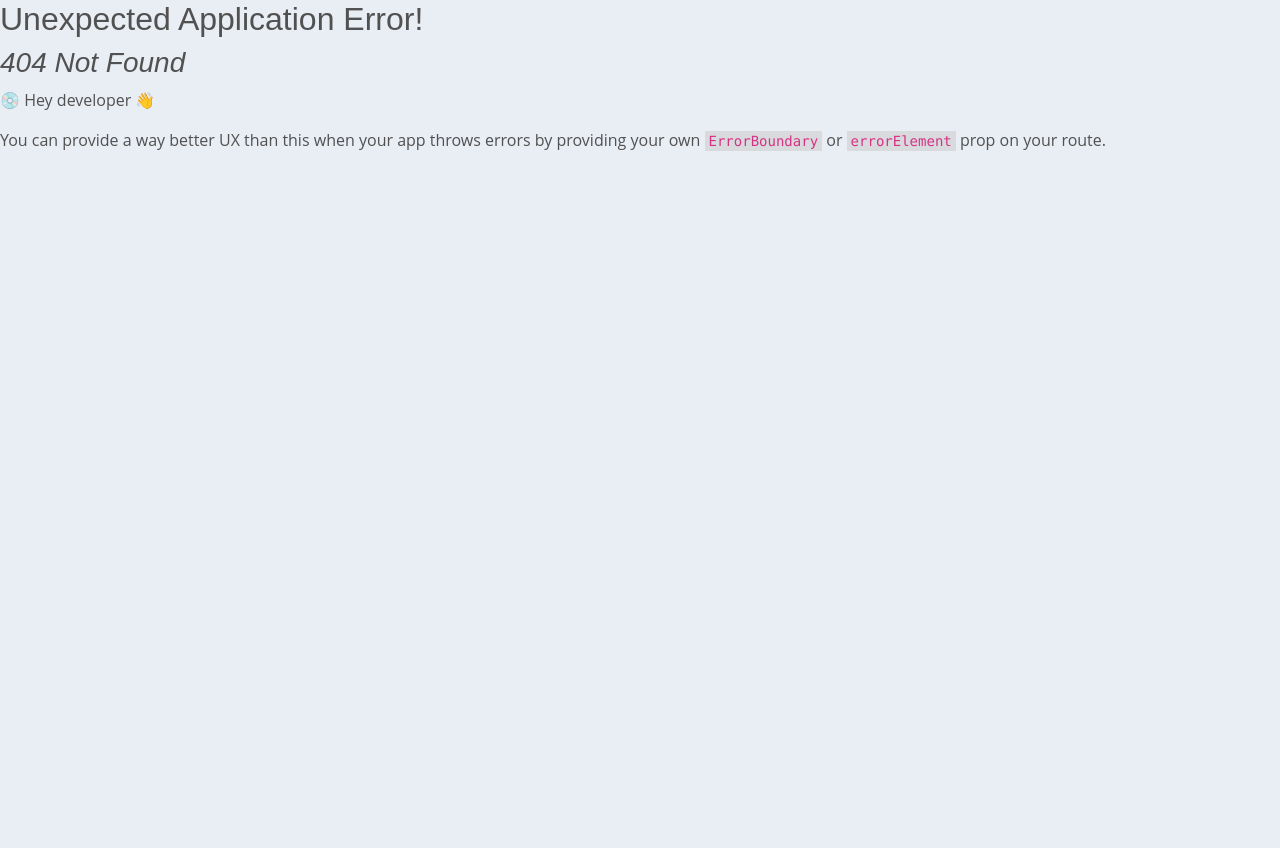
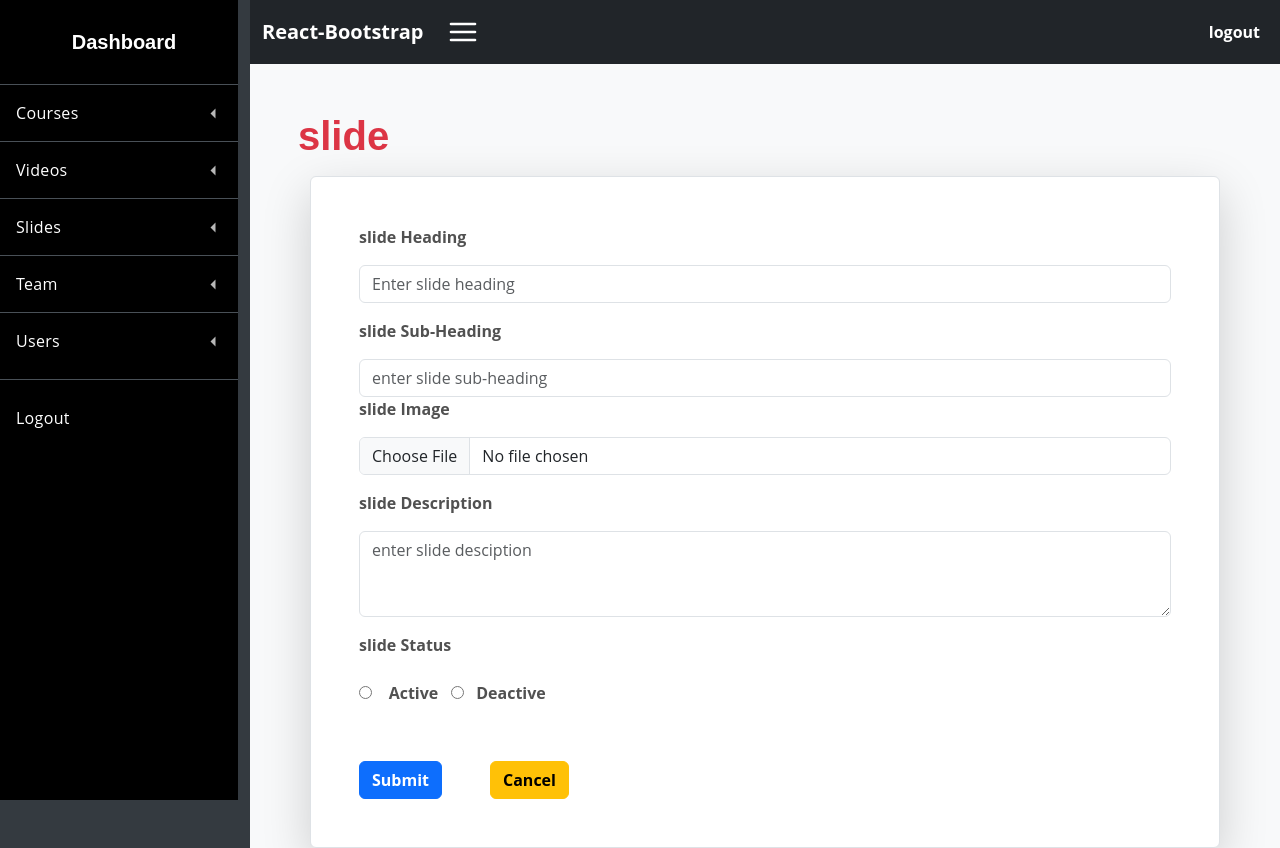
Before and after one commit to 140519982022/admin-user-dashboard-project, a React (Create React App) app: page /add-slide in a window 1280 px wide. Before the commit this address had no page. Shown: the top 848 px of the page. Before the commit the page ends 800 px from the top, so only its background shows below. Built offline with nearby package versions, Linux system fonts and the light colour scheme.

Commit message:
video modules multeple delete api attched successfully

```diff
--- a/src/components/common/Sidebar.jsx
+++ b/src/components/common/Sidebar.jsx
@@ -97,8 +97,8 @@ export default function Sidebar() {
                     <div className='dashboard-nav-dropdown'>
                         <a href="#!" className="dashboard-nav-item dashboard-nav-dropdown-toggle"><i className="fas fa-money-check-alt"></i> Slides </a>
                         <div className='dashboard-nav-dropdown-menu'>
-                            <Link to={'/add-slider'} className="dashboard-nav-dropdown-item"><li>Add Slides</li></Link>
-                            <Link to={'/view-slider'} className="dashboard-nav-dropdown-item"><li>View Slides</li></Link>
+                            <Link to={'/add-slide'} className="dashboard-nav-dropdown-item"><li>Add Slides</li></Link>
+                            <Link to={'/view-slide'} className="dashboard-nav-dropdown-item"><li>View Slides</li></Link>
                         </div>
                     </div>
                     <div className='dashboard-nav-dropdown'>
--- a/src/components/pages/courses/VIewCourse.jsx
+++ b/src/components/pages/courses/VIewCourse.jsx
@@ -134,10 +134,10 @@ export default function ViewCourse() {
 
                     toast.success(result.data.message)
                     axios.post(`http://localhost:8000/api/backend/courses/view`)
-                    .then((response) => {
-                        if (response.data.status == true) {
-                            // console.log(response.data.data)
-                            setAlluser(response.data.data) // Set only the data array
+                    .then((res) => {
+                        if (res.data.status == true) {
+                            // console.log(res.data.data)
+                            setAlluser(res.data.data) // Set only the data array
                         }else{
                             setAlluser([])
 
@@ -156,7 +156,7 @@ export default function ViewCourse() {
                 }
 
         }).catch(
-            ()=>{
+            (error)=>{
                 toast.error('somthing went wrong')
 
 
--- a/src/components/pages/slides/AddSlides.jsx
+++ b/src/components/pages/slides/AddSlides.jsx
@@ -15,7 +15,7 @@ export default function AddSlides() {
                     <div className='main-content'>
                         <Header />
                         <div className='p-5'>
-                        <h1 className='fw-bold text-danger'>Slider</h1>
+                        <h1 className='fw-bold text-danger'>slide</h1>
 
 <div className='container'>
     <div className=''>
@@ -23,29 +23,29 @@ export default function AddSlides() {
         <div className='w-100 mx-auto  m-3 shadow-lg p-5 bg-body rounded border'>
             <form>
                 <div className="form-group">
-                    <label for="exampleInputEmail1" className='fw-bold pb-3'>Slider Heading</label>
+                    <label for="exampleInputEmail1" className='fw-bold pb-3'>slide Heading</label>
                     <input type="text" className="form-control mb-3" aria-describedby="emailHelp"
-                        placeholder="Enter slider heading" />
+                        placeholder="Enter slide heading" />
                 </div>
                 <div className="form-group">
-                    <label for="exampleInputPassword1" className='fw-bold pb-3'>Slider
+                    <label for="exampleInputPassword1" className='fw-bold pb-3'>slide
                         Sub-Heading</label>
                     <input type="text" className="form-control"
-                        placeholder="enter slider sub-heading" />
+                        placeholder="enter slide sub-heading" />
                 </div>
                 <div className="form-group">
-                    <label for="exampleInputPassword1" className='fw-bold pb-3'>Slider Image</label>
+                    <label for="exampleInputPassword1" className='fw-bold pb-3'>slide Image</label>
                     <input type="file" className="form-control" />
                 </div>
                 <div className="form-group">
-                    <label for="exampleInputPassword1" className='fw-bold py-3'>Slider
+                    <label for="exampleInputPassword1" className='fw-bold py-3'>slide
                         Description</label>
                     <textarea name="" className="form-control" rows={3}
-                        placeholder='enter slider desciption'></textarea>
+                        placeholder='enter slide desciption'></textarea>
                 </div>
 
                 <div className="form-group pb-5">
-                    <label for="exampleInputEmail1" className='fw-bold py-3'>Slider Status</label>
+                    <label for="exampleInputEmail1" className='fw-bold py-3'>slide Status</label>
                     <br />
                     <input type="radio" name="course_status" /> &nbsp;&nbsp;&nbsp;
                     <label for="active" className='fw-bold py-2'>Active</label>&nbsp;&nbsp;&nbsp;
--- a/src/components/pages/slides/ViewSlides.jsx
+++ b/src/components/pages/slides/ViewSlides.jsx
@@ -17,7 +17,7 @@ export default function ViewSlides() {
                         <div className='p-5'>
                             <div className='d-flex justify-content-between py-3 w-75'>
                                 <h5 className='text-capitalize text-dark fw-bolder'>
-                                    Welcome To View Slider Table
+                                    Welcome To View slide Table
                                 </h5>
                                 <div class="d-flex" role="search">
                                     <input className="form-control me-2 position-relative" type="search" placeholder="       Search Mockups Logos.." aria-label="Search" />
@@ -35,13 +35,13 @@ export default function ViewSlides() {
                                             <thead>
                                                 <tr>
                                                     <th scope="col">S.no</th>
-                                                    <th scope="col">Slider Heading</th>
+                                                    <th scope="col">slide Heading</th>
                                                     <th scope="col"><button className='bg-danger text-white me-2'>Delete</button>
                                                         <input type="checkbox" name="" />
                                                     </th>
-                                                    <th scope="col">Slider sub-heading</th>
-                                                    <th scope="col">Slider Description</th>
-                                                    <th scope="col">Slider Image</th>
+                                                    <th scope="col">slide sub-heading</th>
+                                                    <th scope="col">slide Description</th>
+                                                    <th scope="col">slide Image</th>
                                                     <th scope="col">Status</th>
 
                                                     <th scope="col">Action</th>
--- a/src/components/pages/videos/ViewVideos.jsx
+++ b/src/components/pages/videos/ViewVideos.jsx
@@ -12,6 +12,7 @@ export default function ViewVideos() {
     let [allVideo, setAllVideo] = useState([])
     let {formStatus,setFormStatus,formUpdate, setFormUpdate} = useContext(MainContext)
     let [changeStatusValue, setChangeStatusValue] = useState(false)
+    let [deleteIds, setDeleteIds] = useState([])
 
 
     useEffect(()=>{
@@ -34,12 +35,19 @@ export default function ViewVideos() {
 
     let getAllDetails = () => {
         axios.post(`http://localhost:8000/api/backend/videos/view`)
-        .then((response) => {
-            console.log(response.data.data)
-            setAllVideo(response.data.data) // Set only the data array
+        .then((result) => {
+
+            if (result.data.status == true) {
+
+                setAllVideo(result.data.data)
+            }else{
+                setAllVideo([])
+            }
+
         })
         .catch((error) => {
-            console.error("There was an error fetching the data!", error);
+            // console.error("There was an error fetching the data!", error);
+            toast.error('somthing went wrong')
         });
     }
 
@@ -72,11 +80,72 @@ export default function ViewVideos() {
         )
     }
 
+    let selectMultiple = (id)=>{
+
+        let updatedIdArr = [...deleteIds]
+
+        if (updatedIdArr.includes(id)) {
+
+            updatedIdArr = updatedIdArr.filter((video_id)=>{
+                return video_id != id;
+            })
+
+
+        }else{
+            updatedIdArr.push(id)
+        }
+
+        setDeleteIds(updatedIdArr)
+    }
+
+    let finalSoftDelete = ()=>{
+        // alert("hi")
+        let data = {
+            ids : deleteIds
+        }
+
+        // console.log(data)
+        axios.post('http://localhost:8000/api/backend/videos/multiple-delete', data).then(
+            (result)=>{
+                if (result.data.status == true) {
+
+                    toast.success(result.data.message)
+                    axios.post(`http://localhost:8000/api/backend/videos/view`)
+                    .then((res) => {
+
+                        if (res.data.status == true) {
+
+                            setAllVideo(res.data.data)
+                        }else{
+                            setAllVideo([])
+                        }
+
+                    })
+                    .catch((error) => {
+                        // console.error("There was an error fetching the data!", error);
+                        toast.error('somthing went wrong')
+                    });
+
+                }else{
+                    toast.error(result.data.message)
+
+                }
+
+        }).catch(
+            (error)=>{
+                toast.error('somthing went wrong')
+
+
+            }
+        )
+
+    }
+
     useEffect(() => {
         getAllDetails()
     }, [changeStatusValue])
 
-    // console.log(allVideo);
+    // console.log(deleteIds);
 
     return (
         <>
@@ -115,7 +184,7 @@ export default function ViewVideos() {
                                                 <th scope="col">Video Topic</th>
                                                 <th scope="col">Video Link</th>
                                                 <th scope="col">Status</th>
-                                                <th scope="col"><button className='badge bg-danger text-white me-2'>Delete</button>
+                                                <th scope="col"><button className='badge bg-danger text-white me-2' onClick={()=>finalSoftDelete()}>Delete</button>
                                                 </th>
                                                 <th scope="col">Action</th>
                                             </tr>
@@ -147,7 +216,7 @@ export default function ViewVideos() {
                                                             </span>
                                                         </td>
                                                         <th scope="col">
-                                                            <input type="checkbox" name="" />
+                                                            <input type="checkbox" onClick={()=>selectMultiple(video._id)}/>
                                                         </th>
 
                                                         <td>
--- a/src/index.js
+++ b/src/index.js
@@ -66,11 +66,11 @@ let allRouters = createBrowserRouter([
     element: <ViewVideos/>
   },
   {
-    path: '/add-slider',
+    path: '/add-slide',
     element: <AddSlides/>
   },
   {
-    path: '/view-slider',
+    path: '/view-slide',
     element: <ViewSlides/>
   },
   {
```
